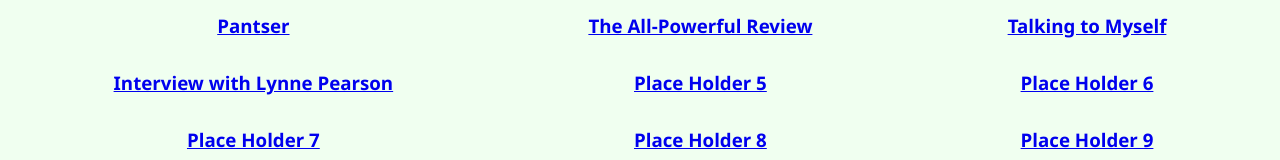
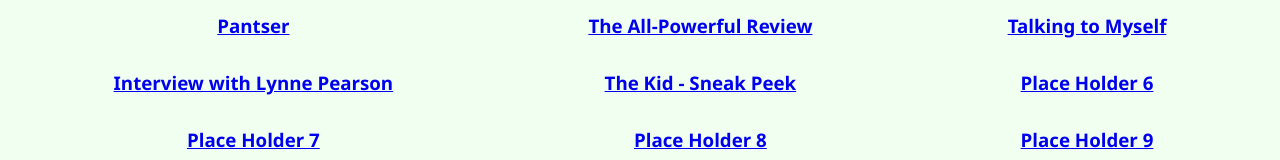
Before and after one commit to DickyKitchenJr/author-site-version-2, a React (Create React App) app in the folder author-v2/: page /blogs in a window 1280 px wide. Shown: the part 868-1028 px from the top of the page. Built offline with nearby package versions, Linux system fonts and the light colour scheme.

Commit message:
Update BlogHome.js

```diff
--- a/author-v2/src/Blogs/BlogHome.js
+++ b/author-v2/src/Blogs/BlogHome.js
@@ -35,8 +35,8 @@ function BlogHome() {
         <NavLink className="blog-section-nav-link" to="lynne-pearson">
           <h3>Interview with Lynne Pearson</h3>
         </NavLink>
-        <NavLink className="blog-section-nav-link">
-          <h3>Place Holder 5</h3>
+        <NavLink className="blog-section-nav-link" to='the-kid'>
+          <h3>The Kid - Sneak Peek</h3>
         </NavLink>
         <NavLink className="blog-section-nav-link">
           <h3>Place Holder 6</h3>
```
